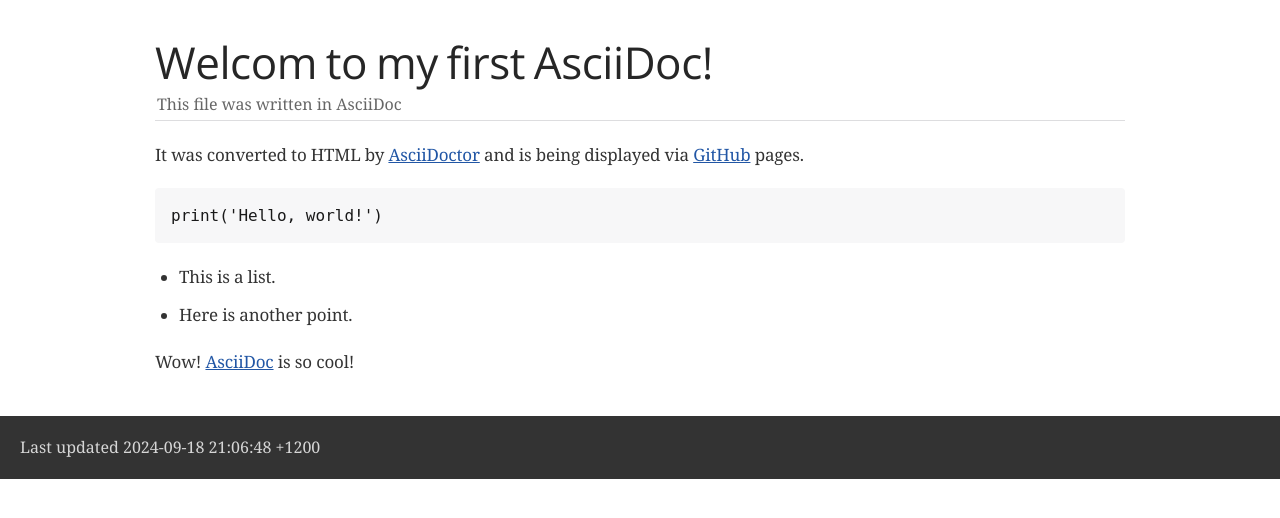
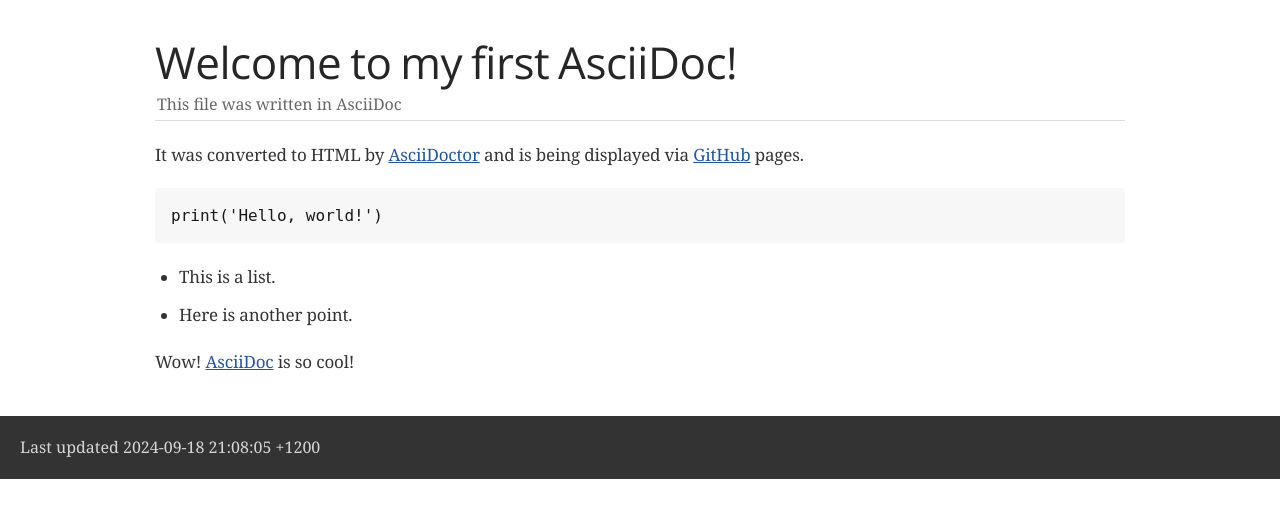
Before and after one commit to Dekoder-py/asciidoc-repo, a plain HTML site: page index.html in a window 1280 px wide. Drawn offline with nearby package versions, Linux system fonts and the light colour scheme; a web font is replaced by a local one.

Commit message:
fix dumb typo

```diff
--- a/index.html
+++ b/index.html
@@ -6,7 +6,7 @@
 <meta name="viewport" content="width=device-width, initial-scale=1.0">
 <meta name="generator" content="Asciidoctor 2.0.23">
 <meta name="author" content="This file was written in AsciiDoc">
-<title>Welcom to my first AsciiDoc!</title>
+<title>Welcome to my first AsciiDoc!</title>
 <link rel="stylesheet" href="https://fonts.googleapis.com/css?family=Open+Sans:300,300italic,400,400italic,600,600italic%7CNoto+Serif:400,400italic,700,700italic%7CDroid+Sans+Mono:400,700">
 <style>
 /*! Asciidoctor default stylesheet | MIT License | https://asciidoctor.org */
@@ -437,7 +437,7 @@ body.book #toc,body.book #preamble,body.book h1.sect0,body.book .sect1>h2{page-b
 </head>
 <body class="article">
 <div id="header">
-<h1>Welcom to my first AsciiDoc!</h1>
+<h1>Welcome to my first AsciiDoc!</h1>
 <div class="details">
 <span id="author" class="author">This file was written in AsciiDoc</span><br>
 </div>
@@ -467,7 +467,7 @@ body.book #toc,body.book #preamble,body.book h1.sect0,body.book .sect1>h2{page-b
 </div>
 <div id="footer">
 <div id="footer-text">
-Last updated 2024-09-18 21:06:48 +1200
+Last updated 2024-09-18 21:08:05 +1200
 </div>
 </div>
 </body>
```
Also changed, not shown: 1 other file.
